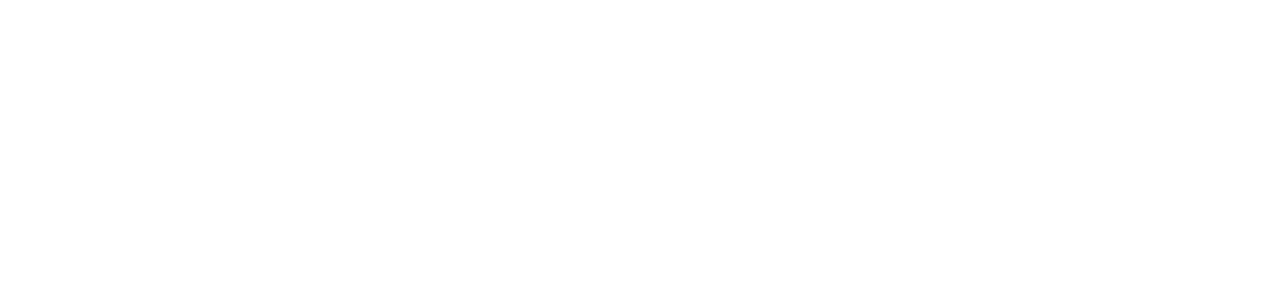
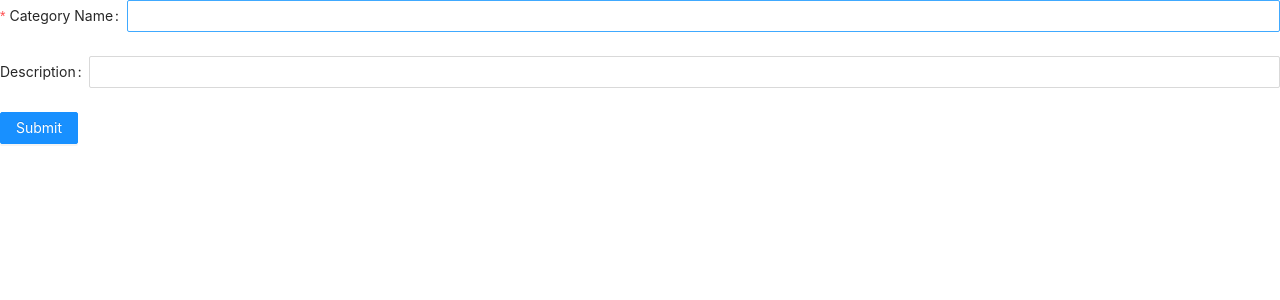
Before and after one commit to yakintech/mkk-react-egitim, a React (Create React App) app: page /Productlist in a window 1280 px wide. Shown: the top 300 px of the page. Built offline with nearby package versions, Linux system fonts and the light colour scheme.

Commit message:
antdesign init

```diff
--- a/package.json
+++ b/package.json
@@ -6,6 +6,7 @@
     "@testing-library/jest-dom": "^5.11.4",
     "@testing-library/react": "^11.1.0",
     "@testing-library/user-event": "^12.1.10",
+    "antd": "^4.14.0",
     "axios": "^0.21.1",
     "lodash": "^4.17.21",
     "react": "^17.0.1",
--- a/src/App.js
+++ b/src/App.js
@@ -39,6 +39,10 @@
 import { PriceProvider } from './context/Pricecontext'
 import { Userprovider } from './context/Usercontext'
 import Adduser from "./contextsample/Adduser";
+import 'antd/dist/antd.css';
+import Introant from "./antdesignsample/Introant";
+import Antproductlist from "./antdesignsample/Antproductlist";
+import Antaddcategory from "./antdesignsample/Antaddcategory";
 
 
 function App() {
@@ -59,7 +63,11 @@
   return (
     <>
 
-      <PriceProvider>
+      <Antaddcategory></Antaddcategory>
+      {/* <Antproductlist></Antproductlist> */}
+      {/* <Introant></Introant> */}
+
+      {/* <PriceProvider>
         <Userprovider>
           <BrowserRouter>
 
@@ -73,11 +81,7 @@
 
           </BrowserRouter>
         </Userprovider>
-      </PriceProvider>
-
-
-
-
+      </PriceProvider> */}
 
       {/* <PriceProvider>
         <Addprice></Addprice>
--- /dev/null
+++ b/src/antdesignsample/Antaddcategory.js
@@ -0,0 +1,53 @@
+import React from 'react'
+import { Form, Input, Button } from 'antd'
+
+function Antaddcategory() {
+
+    const finishform = (values) => {
+
+        let requestoption = {
+            method: 'POST',
+            headers: {
+                'Accept': 'application/json',
+                'Content-Type': 'application/json'
+            },
+            body: JSON.stringify(values)
+        }
+        fetch('https://northwind.now.sh/api/categories', requestoption)
+            .then((res) => res.json())
+            .then((data) => {
+                console.log(data);
+            })
+    }
+
+    return (
+        <>
+            <Form
+                onFinish={finishform}
+            >
+                <Form.Item
+                    label='Category Name'
+                    name='name'
+                    rules={[{ required: true, message: 'Please input your categoryname!' }]}
+                >
+                    <Input></Input>
+                </Form.Item>
+
+                <Form.Item
+                    label='Description'
+                    name='description'
+                >
+                    <Input></Input>
+
+                </Form.Item>
+                <Form.Item>
+                    <Button type="primary" htmlType="submit">
+                        Submit
+        </Button>
+                </Form.Item>
+            </Form>
+        </>
+    )
+}
+
+export default Antaddcategory
--- /dev/null
+++ b/src/antdesignsample/Antproductlist.js
@@ -0,0 +1,70 @@
+import React, { useState, useEffect } from 'react';
+import { Table, Spin } from 'antd'
+
+function Antproductlist() {
+
+    const [products, setproducts] = useState([]);
+    const [loading, setloading] = useState(true)
+
+    useEffect(() => {
+
+        setTimeout(() => {
+
+            fetch('https://northwind.now.sh/api/products')
+                .then((res) => res.json())
+                .then((data) => {
+                    setproducts(data);
+                    setloading(false);
+                })
+
+        }, 2000);
+
+
+    }, []);
+
+
+    const Gotodetail = (id) => {
+        console.log(id);
+    }
+
+
+    const columns = [
+        {
+            title: 'ID',
+            dataIndex: 'id',
+            key: 'id'
+        },
+        {
+            title: 'Name',
+            dataIndex: 'name',
+            key: 'name'
+        },
+        {
+            title: 'Unit Price',
+            dataIndex: 'unitPrice',
+            sorter: (a, b) => a.unitPrice - b.unitPrice,
+        },
+        {
+            title: 'Quantity Per Unit',
+            dataIndex: 'quantityPerUnit',
+            key: 'quantityPerUnit'
+        },
+        {
+            title: 'Detail',
+            dataIndex: 'id',
+            render: (id) => (<a onClick={() => Gotodetail(id)}>Detaya Git</a>)
+        }
+    ];
+
+
+
+    return (
+        <>
+            <Spin tip="Loading..." spinning={loading}>
+                <Table columns={columns} dataSource={products}></Table>
+            </Spin>
+        </>
+    )
+}
+
+export default Antproductlist
--- /dev/null
+++ b/src/antdesignsample/Introant.js
@@ -0,0 +1,12 @@
+import React from 'react'
+import {Button} from 'antd'
+
+function Introant() {
+    return (
+        <div style={{textAlign:'center', padding:'5%'}}>
+            <Button type='primary' size='large'>Hello Ant Design!</Button>
+        </div>
+    )
+}
+
+export default Introant
```
Also changed, not shown: reactkaynak.txt, 1 other file (tests, documents, lock files or other folders).
